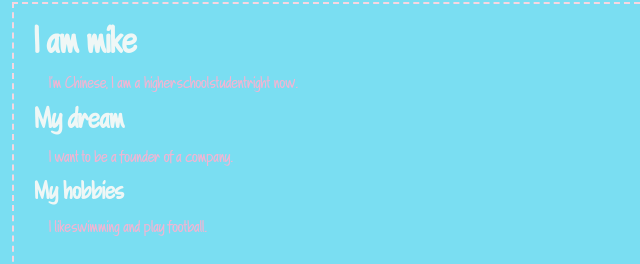
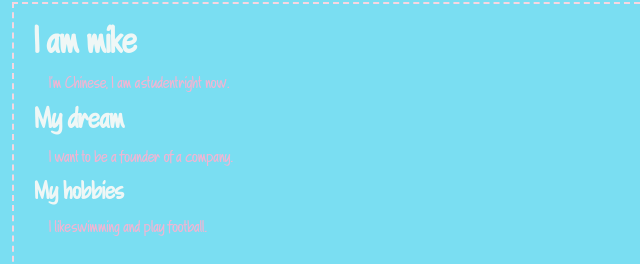
Before and after one commit to Mike-Shang/MyfirstCSSproject, a plain HTML site: page index.html in a window 1280 px wide. Shown: the part 120-384 px from the top of the page, 3-643 px from the left. Drawn offline with Linux system fonts and the light colour scheme; some packages are replaced by stand-ins of ours; a script that the page names is missing.

Commit message:
Update index.html

```diff
--- a/index.html
+++ b/index.html
@@ -22,7 +22,7 @@
         I am <span class="Mike">mike</span>
     </h2>
     <p class="gary">
-        I'm <chinese>Chinese</chinese>, I am a <span>higher school</span> student right now.</chinese>
+        I'm <chinese>Chinese</chinese>, I am a <span>student</span> right now.</chinese>
     </p>
     <h3>
         My dream
```
